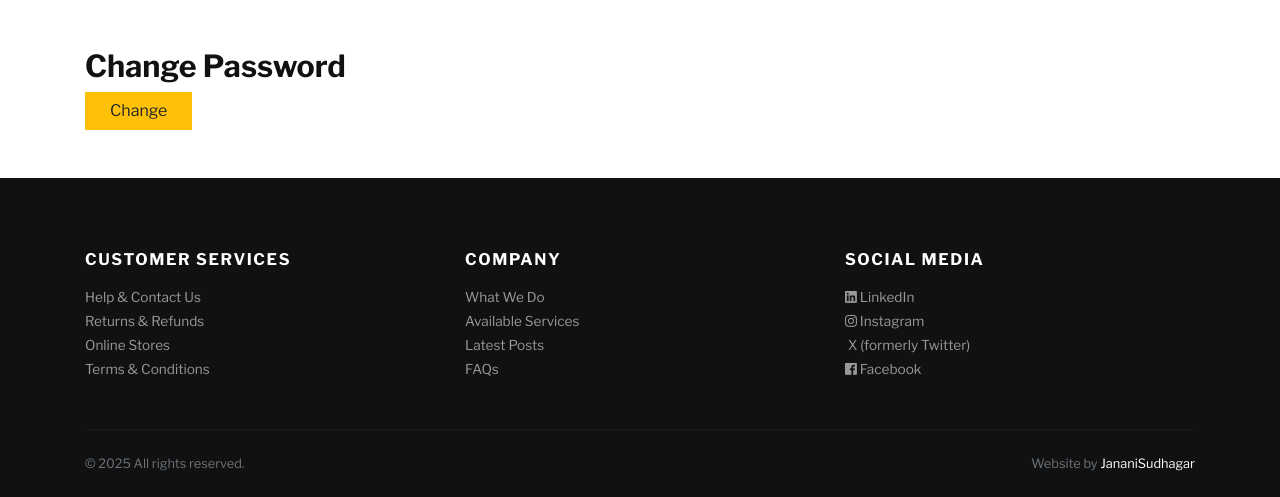
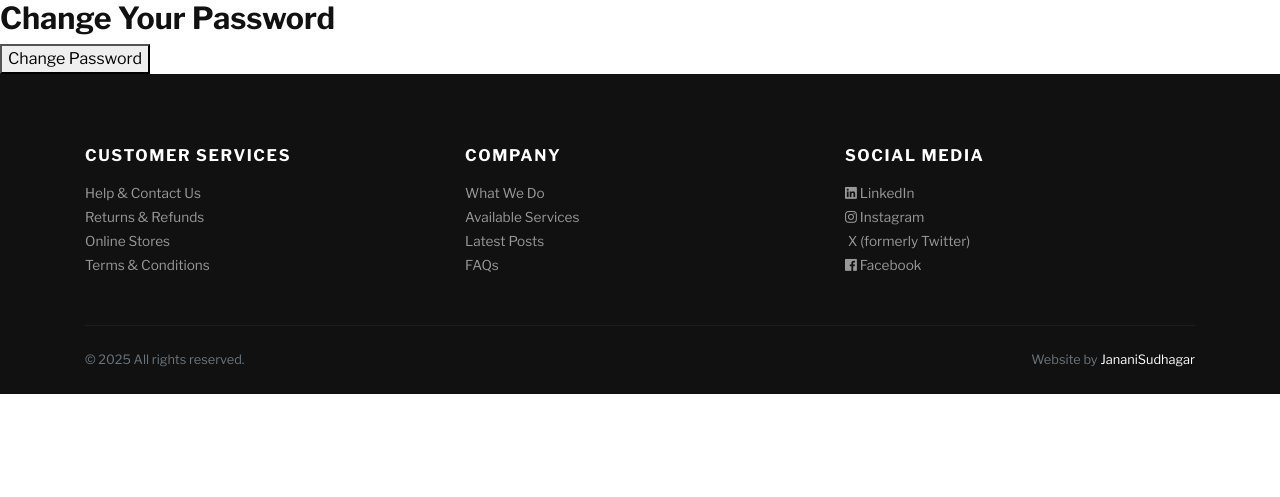
Before and after one commit to saijanu288/My-JewelryShop-Django-Project-2025, a Django app: template templates/account/password_change.html in a window 1280 px wide. Shown: the part 71-568 px from the top of the page. Run offline with Django 3.2, Linux system fonts and the light colour scheme; the template is opened without the code that fills it: most values are stand-ins (such as "Sample title", 1, 10 or a date in 2020); some libraries are stand-ins or nearby versions; some web fonts are replaced.

Commit message:
Update password_change.html

```diff
--- a/templates/account/password_change.html
+++ b/templates/account/password_change.html
@@ -1,11 +1,9 @@
-{% extends 'base.html' %}
+{% extends "base.html" %}
 {% block content %}
-<div class="container py-5">
-    <h2>Change Password</h2>
-    <form method="POST">
-        {% csrf_token %}
-        {{ form.as_p }}
-        <button class="btn btn-warning" type="submit">Change</button>
-    </form>
-</div>
+<h2>Change Your Password</h2>
+<form method="post">
+  {% csrf_token %}
+  {{ form.as_p }}
+  <button type="submit">Change Password</button>
+</form>
 {% endblock %}
```
